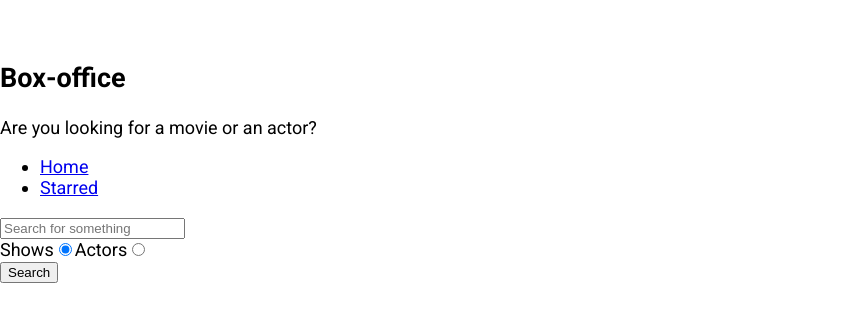
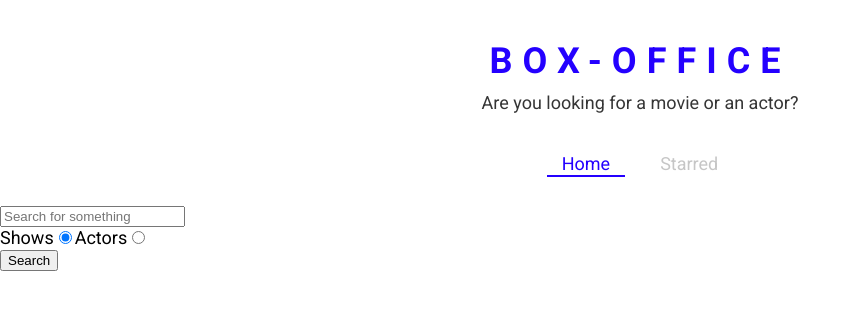
Before and after one commit to sourav2708/box-office, a React (Create React App) app: page / in a window 1280 px wide. Shown: the top 322 px of the page, without its empty margins (0-861 px from the left). Built offline with nearby package versions, Linux system fonts and the light colour scheme.

Commit message:
defined theme for styled components and created a few styled components

```diff
--- a/src/App.js
+++ b/src/App.js
@@ -1,11 +1,22 @@
 import React from 'react';
 import { Switch, Route } from "react-router-dom";
+import { ThemeProvider } from 'styled-components';
+
 import Home from "./pages/Home";
 import Starred from "./pages/Starred";
 import Show from "./pages/Show";
 
+const theme = {
+  mainColors: {
+    blue: '#2400ff',
+    gray: '#c6c6c6',
+    dark: '#353535',
+  },
+};
+
 function App() {
   return (
+    <ThemeProvider theme={theme}>
     <Switch>
      <Route exact path="/" >
       <Home />
@@ -25,6 +36,7 @@
        </div>
      </Route>
    </Switch>
+    </ThemeProvider>
   );
 };
 
--- a/src/components/Navs.js
+++ b/src/components/Navs.js
@@ -1,26 +1,33 @@
 import React from 'react'
-import {Link} from "react-router-dom";
+import { useLocation } from 'react-router';
+
+import { NavList, LinkStyled } from './Navs.styled';
 
 const LINKS = [
     {to: '/', text: 'Home'},
     {to: '/starred', text: 'Starred'},
 
-]
+];
 
 const Navs = () => {
+    const location = useLocation();
+
     return (
         <div>
-            <ul>
-                {
-                    LINKS.map(item => (
+            <NavList>
+                {LINKS.map(item => (
                     <li key={item.to}>
-                        <Link to={item.to}>{item.text}</Link>
-                        </li>
+                        <LinkStyled
+                        to={item.to}
+                        className={item.to === location.pathname ? 'active' : ''}
+                      >
+                        {item.text}
+                      </LinkStyled>
+                     </li>
                     ))}
-            </ul>
-
+            </NavList>
         </div>
-    )
-}
+    );
+};
 
 export default Navs;
--- /dev/null
+++ b/src/components/Navs.styled.js
@@ -0,0 +1,41 @@
+import styled from 'styled-components';
+import { Link } from 'react-router-dom';
+
+export const NavList = styled.ul`
+  display: flex;
+  justify-content: center;
+  list-style: none;
+  margin: 0 0 30px;
+  padding: 0;
+`;
+
+export const LinkStyled = styled(Link)`
+  margin: 0 10px;
+  padding: 3px 15px;
+  position: relative;
+  text-decoration: none;
+  color: ${({ theme }) => theme.mainColors.gray};
+  &.active {
+    color: ${({ theme }) => theme.mainColors.blue};
+    &:after {
+      content: '';
+      position: absolute;
+      display: block;
+      height: 2px;
+      left: 0%;
+      bottom: 0;
+      background-color: ${({ theme }) => theme.mainColors.blue};
+      animation: slide-in 0.3s ease-in forwards;
+      @keyframes slide-in {
+        from {
+          left: 50%;
+          width: 0;
+        }
+        to {
+          left: 0%;
+          width: 100%;
+        }
+      }
+    }
+  }
+`;
--- a/src/components/Title.js
+++ b/src/components/Title.js
@@ -1,11 +1,12 @@
 import React from 'react';
+import { TitleWrapper } from './Title.styled';
 
 const Title = ({ title, subtitle}) => {
     return (
-        <div>
-            <h2>{title}</h2>
+        <TitleWrapper>
+            <h1>{title}</h1>
             <p>{subtitle}</p>
-        </div>
+        </TitleWrapper>
     );
 };
 
--- /dev/null
+++ b/src/components/Title.styled.js
@@ -0,0 +1,18 @@
+import styled from 'styled-components';
+
+export const TitleWrapper = styled.div`
+  text-align: center;
+  margin: 0 0 40px;
+
+  h1 {
+    color: ${({ theme }) => theme.mainColors.blue};
+    letter-spacing: 10px;
+    text-transform: uppercase;
+    margin: 0 0 10px;
+  }
+
+  p {
+    color: ${({ theme }) => theme.mainColors.dark};
+    margin: 0;
+  }
+`;
```
